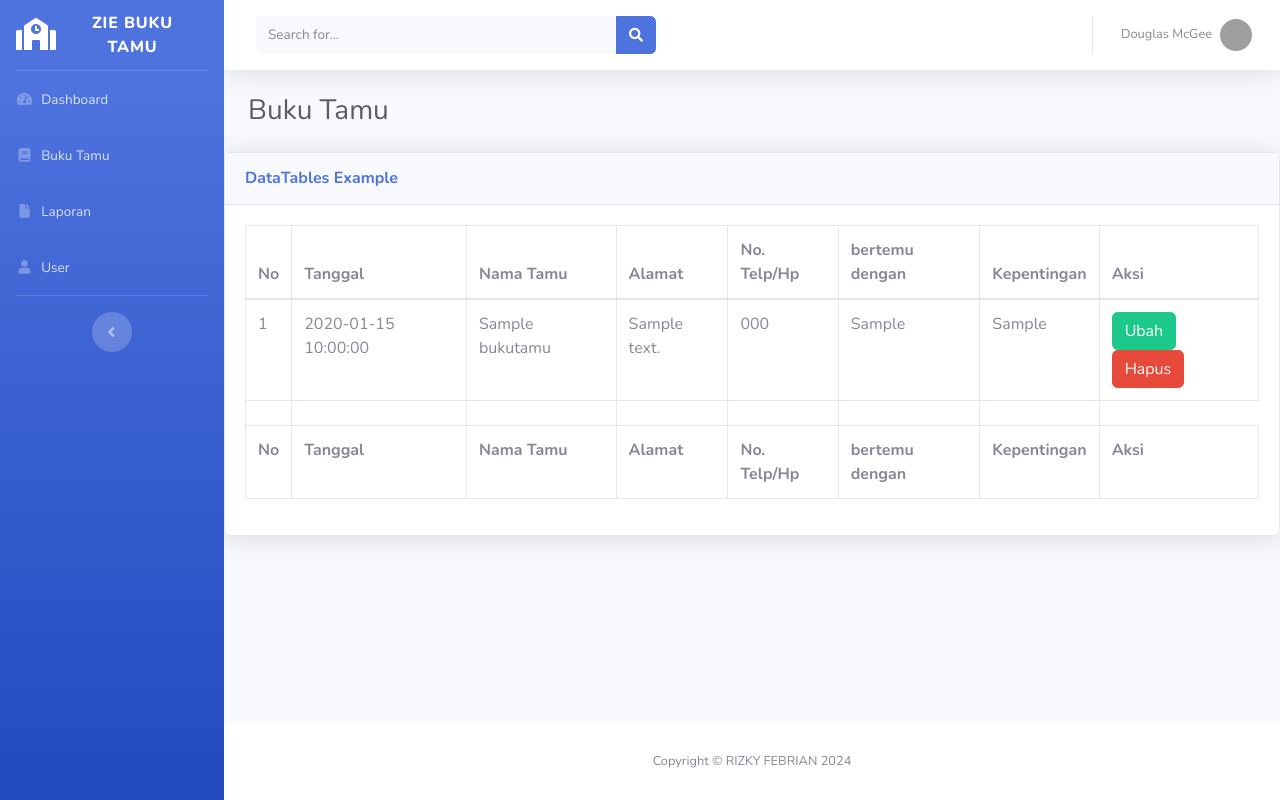
After one commit to RizkyF11/buku_tamu, a PHP site: page /buku-tamu.php in a window 1280 px wide. The commit adds this page. Run offline with PHP 8.4, Linux system fonts and the light colour scheme; tables that the repository leaves empty or names only in its code hold one stand-in row (values such as "Sample post"); grey boxes are pictures that could not be loaded.

Commit message:
menambahkan data padabase pada buku-tamu

```diff
--- /dev/null
+++ b/buku-tamu.php
@@ -0,0 +1,100 @@
+<?php
+require_once('function.php');
+include_once('templates/header.php');
+?>
+
+
+<!-- Begin Page Content -->
+<div class="container-fluid">
+
+<!-- Page Heading -->
+<h1 class="h3 mb-4 text-gray-800">Buku Tamu</h1>
+
+</div>
+<!-- /.container-fluid -->
+
+<!-- DataTales Example -->
+<div class="card shadow mb-4">
+                        <div class="card-header py-3">
+                            <h6 class="m-0 font-weight-bold text-primary">DataTables Example</h6>
+                        </div>
+                        <div class="card-body">
+                            <div class="table-responsive">
+                                <table class="table table-bordered" id="dataTable" width="100%" cellspacing="0">
+                                    <thead>
+                                        <tr>
+                                            <th>No</th>
+                                            <th>Tanggal</th>
+                                            <th>Nama Tamu</th>
+                                            <th>Alamat</th>
+                                            <th>No. Telp/Hp</th>
+                                            <th>bertemu dengan</th>
+                                            <th>Kepentingan</th>
+                                            <th>Aksi</th>
+                                        </tr>
+                                    </thead>
+
+                                    <tbody>
+                                       <?php
+                                       // penomoran auto-increment
+                                       $no = 1;
+                                       // Query untuk memanggil semua data dari tabel buku_tamu
+                                       $buku_tamu = query("SELECT * FROM bukutamu");
+                                       foreach($buku_tamu as $tamu) :?>
+                                       <tr>
+                                        <td><?= $no++; ?></td>
+                                        <td><?= $tamu['tanggal'] ?></td>
+                                        <td><?= $tamu['nama_tamu'] ?></td>
+                                        <td><?= $tamu['alamat'] ?></td>
+                                        <td><?= $tamu['no_hp'] ?></td>
+                                        <td><?= $tamu['bertemu'] ?></td>
+                                        <td><?= $tamu['kepentingan'] ?></td>
+                                        <td><button class="btn btn-success" type="button">Ubah</button>
+                                            <button class="btn btn-danger" type="button">Hapus</button></td>
+                                       </tr>
+                                       <?php endforeach; ?>
+                                    </tbody>
+
+                                    <tfoot>
+                                        <tr>
+                                            <th>No</th>
+                                            <th>Tanggal</th>
+                                            <th>Nama Tamu</th>
+                                            <th>Alamat</th>
+                                            <th>No. Telp/Hp</th>
+                                            <th>bertemu dengan</th>
+                                            <th>Kepentingan</th>
+                                            <th>Aksi</th>
+                                        </tr>
+                                    </tfoot>
+                                    <tbody>
+                                        <tr>
+                                            <td></td>
+                                            <td></td>
+                                            <td></td>
+                                            <td></td>
+                                            <td></td>
+                                            <td></td>
+                                            <td></td>
+                                        </tr>
+
+
+                                    </tbody>
+                                </table>
+                            </div>
+                        </div>
+                    </div>
+
+
+
+        <!-- Page level plugins -->
+        <script src="vendor/datatables/jquery.dataTables.min.js"></script>
+            <script src="vendor/datatables/dataTables.bootstrap4.min.js"></script>
+
+        <!-- Page level custom scripts -->
+        <script src="js/demo/datatables-demo.js"></script>
+
+
+<?php
+include_once('templates/footer.php')
+?>
--- /dev/null
+++ b/function.php
@@ -0,0 +1,15 @@
+<?php
+//pangggil file koneksi.php
+require_once('koneksi.php');
+
+//membuat query ke /dari database
+function query($query) {
+    global $koneksi;
+    $result = mysqli_query($koneksi, $query);
+    $rows = [];
+    while ($row = mysqli_fetch_assoc($result)) {
+        $rows[] = $row;
+    }
+    return $rows;
+}
+?>
--- a/index.php
+++ b/index.php
@@ -6,7 +6,7 @@ include_once('templates/header.php')
 <div class="container-fluid">
 
 <!-- Page Heading -->
-<h1 class="h3 mb-4 text-gray-800">Blank Page</h1>
+<h1 class="h3 mb-4 text-gray-800">Dashboard Admin</h1>
 
 </div>
 <!-- /.container-fluid -->
--- /dev/null
+++ b/koneksi.php
@@ -0,0 +1,8 @@
+<?php
+define('HOST_NAME', 'localhost');
+define('USER_NAME', 'root');
+define('PASSWORD', '');
+define('DB_NAME', 'app_bukutamu');
+
+$koneksi = mysqli_connect(HOST_NAME,USER_NAME,PASSWORD,DB_NAME);
+?>
--- a/templates/header.php
+++ b/templates/header.php
@@ -19,6 +19,9 @@
 
     <!-- Custom styles for this template-->
     <link href="assets/css/sb-admin-2.min.css" rel="stylesheet">
+
+     <!-- Custom styles for this page -->
+     <link href="vendor/datatables/dataTables.bootstrap4.min.css" rel="stylesheet">
 
 </head>
 
```
